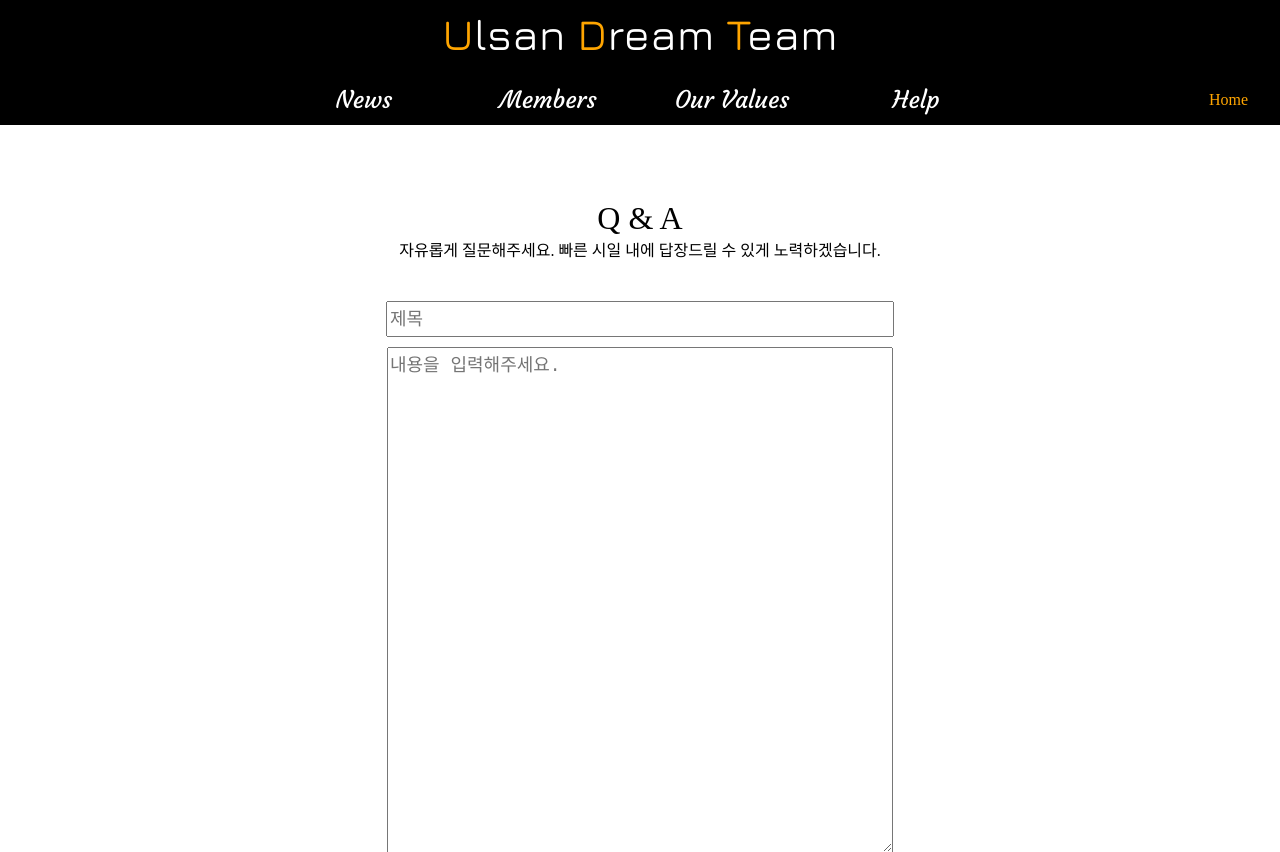
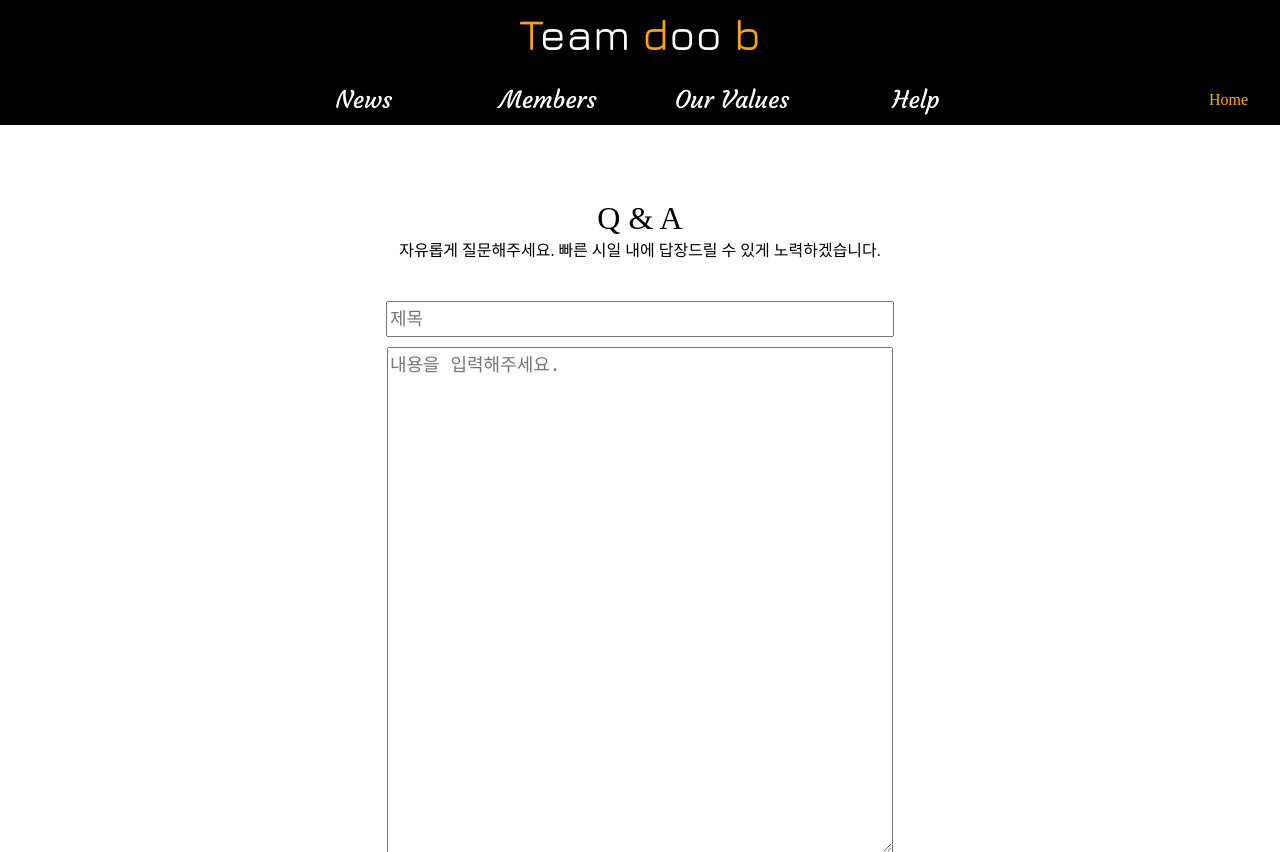
Before and after one commit to woooooni/HTML_WEBSITE, a plain HTML site: page html/1o1_QnA.html in a window 1280 px wide. Shown: the top 852 px of the page. Drawn offline with nearby package versions, Linux system fonts and the light colour scheme; files whose address does not match are found by name; a web font is replaced by a local one.

Commit message:
2021.12.22 commit 3

```diff
--- a/html/1o1_QnA.html
+++ b/html/1o1_QnA.html
@@ -10,7 +10,7 @@
     <div id="wrap">
         <!-- header -->
         <header id="header" class="clearfix">
-            <a href="../index.html"><h1 class="title"><span>U</span>lsan <span>D</span>ream <span>T</span>eam</h1></a>
+            <a href="../index.html"><h1 class="title"><span>T</span>eam <span>d</span>oo <span>b</span></h1></a>
             <nav class="nav">
                 <ul class="menubar clearfix">
                     <li class="menu"><a href="News.html">News</a>
```
Also changed, not shown: html/News.html (+1 -1 lines), html/Our_Values.html (+1 -1 lines), html/QnA.html (+1 -1 lines), index.html (+1 -1 lines).
